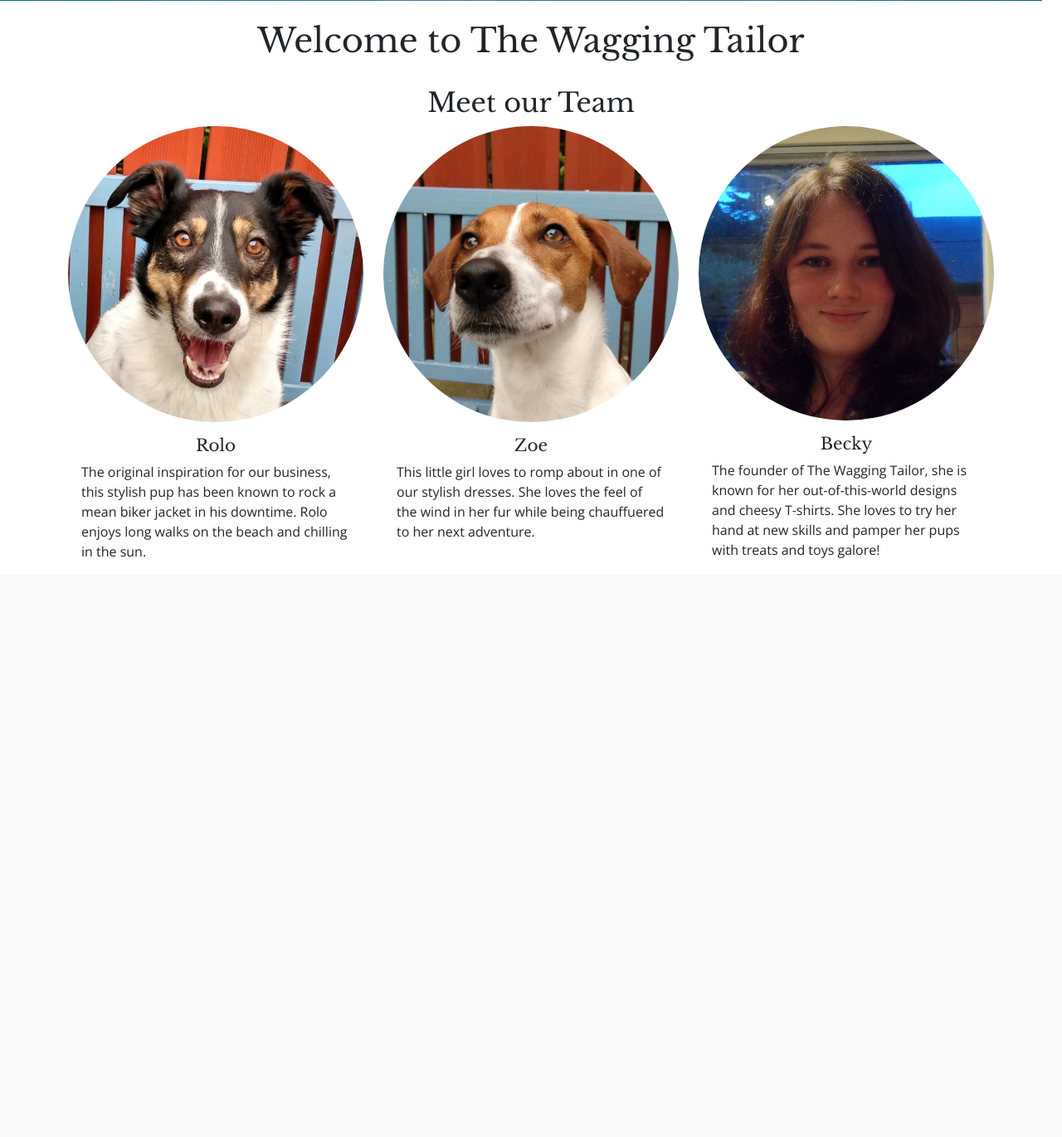
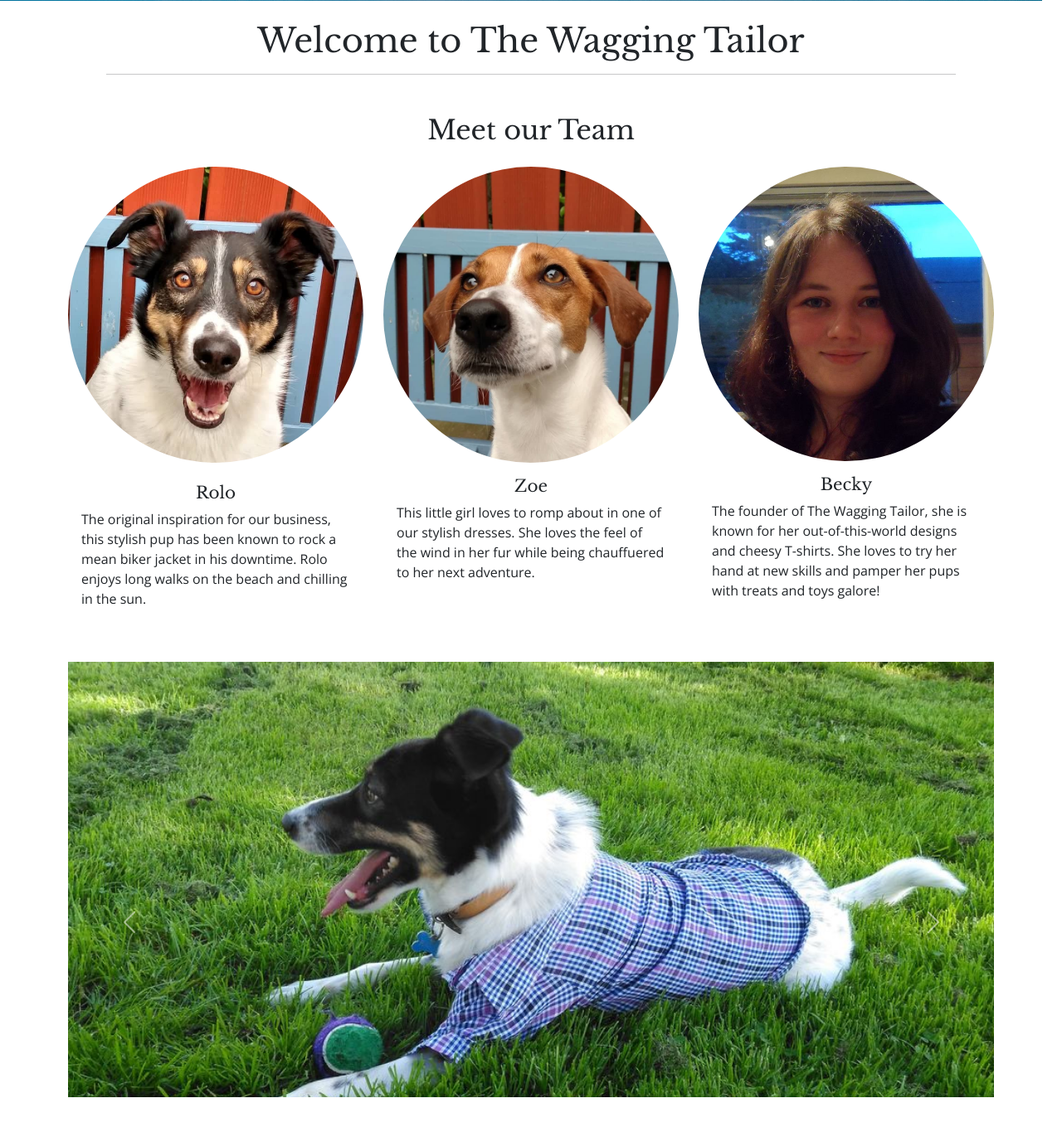
Before and after one commit to Irishbecky91/TheWaggingTailor, a Django app: page / in a window 1280 px wide. Shown: the part 856-2227 px from the top of the page at 83% size. Before the commit the page ends 1529 px from the top, so only its background shows below. Run offline with Django 3.2, Linux system fonts and the light colour scheme; some libraries are stand-ins or nearby versions.

Commit message:
Add Carousel showing some products to home page

```diff
--- a/home/templates/home/index.html
+++ b/home/templates/home/index.html
@@ -12,14 +12,15 @@
 
 {% block content %}
     <h1 class="text-center mt-4">Welcome to The Wagging Tailor</h1>
-<br>
+    <hr class="mt-3 mb-5 m-auto" width="80%">
 
-<div class="container text-center">
-    <h2>Meet our Team</h2>
+    <!-- Into Section -->
+    <div class="container text-center mb-5">
+        <h2 class="mb-4">Meet our Team</h2>
         <div class="row">
             <div class="col-sm-12 col-lg-4">
                 <div class="card border-0">
-                <img src="{% static 'media/site-images/rolo.png' %}" class="card-img-top rounded-circle"
+                    <img src="{% static 'media/site-images/rolo.png' %}" class="card-img-top rounded-circle mb-2"
                         alt="Image of Rolo">
                     <div class="card-body" py-1>
                         <h5 class="card-title">Rolo</h5>
@@ -57,4 +58,36 @@
             </div>
         </div>
     </div>
+
+    <!-- Carousel -->
+    <div class="container carousel-container mb-5">
+        <div class="row">
+            <div id="carouselExampleIndicators" class="carousel slide" data-bs-ride="carousel">
+                <div class="carousel-indicators">
+                  <button type="button" data-bs-target="#carouselExampleIndicators" data-bs-slide-to="0" class="active" aria-current="true" aria-label="Slide 1"></button>
+                  <button type="button" data-bs-target="#carouselExampleIndicators" data-bs-slide-to="1" aria-label="Slide 2"></button>
+                  <button type="button" data-bs-target="#carouselExampleIndicators" data-bs-slide-to="2" aria-label="Slide 3"></button>
+                </div>
+                <div class="carousel-inner">
+                  <div class="carousel-item active">
+                    <img src="{% static 'media/site-images/shirt2.png' %}" class="d-block w-100" max-height="400px" alt="...">
+                  </div>
+                  <div class="carousel-item">
+                    <img src="{% static 'media/site-images/pom-dress.jpg' %}" class="d-block w-100" alt="Pomeranien wearing a dress, sat on a seat">
+                  </div>
+                  <div class="carousel-item">
+                    <img src="{% static 'media/site-images/dumpster-pup.jpg' %}" class="d-block w-100" alt="French bulldog wearing hoody next to a dumpster">
+                  </div>
+                </div>
+                <button class="carousel-control-prev" type="button" data-bs-target="#carouselExampleIndicators" data-bs-slide="prev">
+                  <span class="carousel-control-prev-icon" aria-hidden="true"></span>
+                  <span class="visually-hidden">Previous</span>
+                </button>
+                <button class="carousel-control-next" type="button" data-bs-target="#carouselExampleIndicators" data-bs-slide="next">
+                  <span class="carousel-control-next-icon" aria-hidden="true"></span>
+                  <span class="visually-hidden">Next</span>
+                </button>
+              </div>
+        </div>
+    </div>
 {% endblock %}
--- a/static/css/base.css
+++ b/static/css/base.css
@@ -7,17 +7,6 @@
     overflow: cover;
     position: relative;
     bottom: 0;
-}
-
-.intro-div {
-    position: relative;
-    height: 350px
-}
-
-.intro-image {
-    position: absolute;
-    bottom: 0;
-    padding-right: 50%;
 }
 
 .image-container .hero-image img {
@@ -47,3 +36,13 @@ body {
 p {
     font-family: 'Open Sans', sans-serif;
 }
+
+.carousel-container {
+    max-height: 525px;
+    overflow: hidden;
+}
+
+.carousel-container img {
+    width: auto;
+    height: auto;
+}
```
Also changed, not shown: static/media/site-images/dumpster-pup.jpg (added), static/media/site-images/puppy-outfit.jpg, static/media/site-images/shirt2.png (added). Lines whose indentation alone changed are shown as unchanged.
